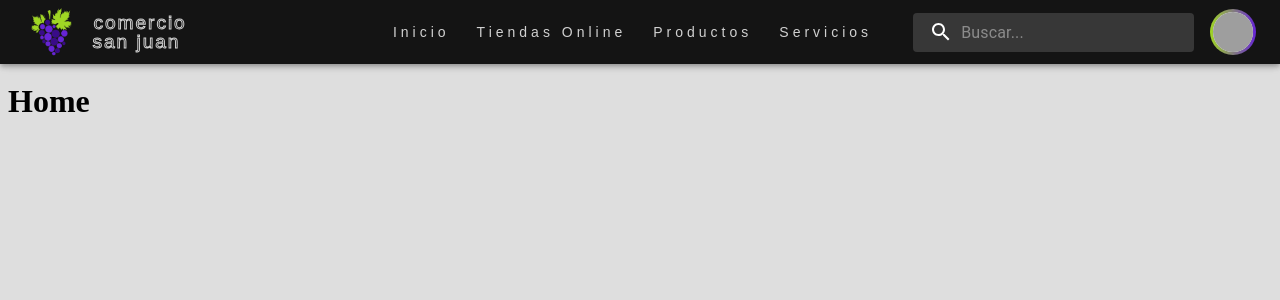
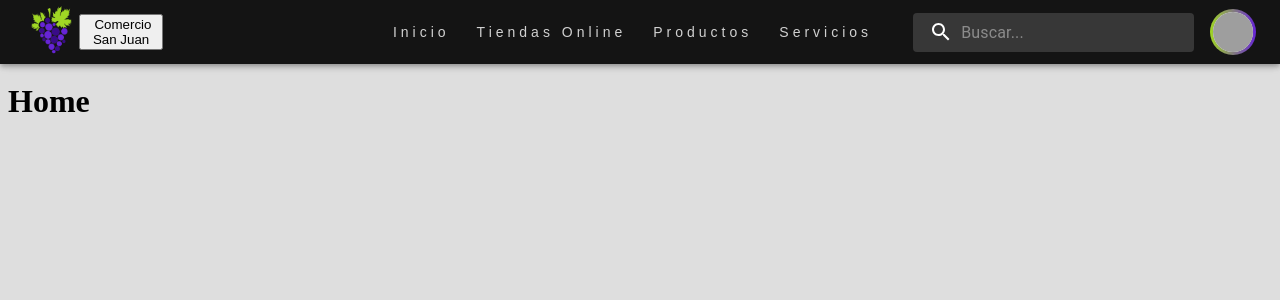
Before and after one commit to nico98gon/comercio-san-juan-next, a Next.js app: page / in a window 1280 px wide. Shown: the top 300 px of the page. Built offline with nearby package versions, Linux system fonts and the light colour scheme; grey boxes are pictures that could not be loaded.

Commit message:
Pages linked

```diff
--- a/components/AvatarComponent.tsx
+++ b/components/AvatarComponent.tsx
@@ -17,7 +17,7 @@ export const AvatarComponent = () => {
                 <IconButton sx={{ p: 0 }} >
                     <Avatar
                     alt="Remy Sharp"
-                    src="/static/images/avatar/3.jpg"
+                    src="/images/avatar/3.jpg"
                     sx={{
                             bgcolor: '#DFE2F5',
                             color: '#141414',
@@ -29,6 +29,7 @@ export const AvatarComponent = () => {
             </Tooltip>
             <Menu
                 sx={{ mt: '45px' }}
+                open={ false }
                 id="menu-appbar"
                 // anchorEl={anchorElUser}
                 anchorOrigin={{
--- a/components/Comercio.tsx
+++ b/components/Comercio.tsx
@@ -1,16 +1,17 @@
 'use client'
 
 import { Box } from "@mui/material"
+import Link from "next/link"
 
 export const Comercio = () => {
     return (
-
         <Box sx={{ display: { md: 'block', xs: 'none' }}}>
-            <button href="/" data-text="Awesome" className="buttonSweep">
-                <span className="actual-text">&nbsp;&nbsp;Comercio&nbsp;<br />&nbsp;San&nbsp;Juan&nbsp;</span>
-                {/* <span className="hover-text" aria-hidden="true">&nbsp;&nbsp;Comercio&nbsp;<br />&nbsp;San&nbsp;Juan&nbsp;</span> */}
-            </button>
+            <Link href="/">
+                <button type="button">
+                    <span className="actual-text">&nbsp;&nbsp;Comercio&nbsp;<br />&nbsp;San&nbsp;Juan&nbsp;</span>
+                    {/* <span className="hover-text" aria-hidden="true">&nbsp;&nbsp;Comercio&nbsp;<br />&nbsp;San&nbsp;Juan&nbsp;</span> */}
+                </button>
+            </Link>
         </Box>
-
     )
 }
--- a/components/PagesButtons.tsx
+++ b/components/PagesButtons.tsx
@@ -1,4 +1,6 @@
 'use client'
+
+import Link from "next/link"
 
 // import { useAnchor } from "../../hooks";
 
@@ -10,24 +12,32 @@ export const PagesButtons = () => {
     return (
         <>
             {/* <button className="cta" onClick={ handleCloseNavMenu }> */}
+            <Link href="/">
                 <button className="cta">
                     <span className="hover-underline-animation"> Inicio </span>
                 </button>
+            </Link>
 
             {/* <button className="cta" onClick={ handleCloseNavMenu }> */}
+            <Link href="/virtual-stores">
                 <button className="cta">
                     <span className="hover-underline-animation"> Tiendas Online </span>
                 </button>
+            </Link>
 
             {/* <button className="cta" onClick={ handleCloseNavMenu }> */}
+            <Link href="/products">
                 <button className="cta">
                     <span className="hover-underline-animation"> Productos </span>
                 </button>
+            </Link>
 
             {/* <button className="cta" onClick={ handleCloseNavMenu }> */}
+            <Link href="/services">
                 <button className="cta">
                     <span className="hover-underline-animation"> Servicios </span>
                 </button>
+            </Link>
         </>
     )
 }
--- a/layouts/NavBar.tsx
+++ b/layouts/NavBar.tsx
@@ -10,6 +10,7 @@ import { Search } from 'components/Search';
 import { AvatarComponent } from 'components/AvatarComponent';
 import Image from 'next/image';
 import logoImage from 'assets/img/grapeLogo2.jpg';
+import Link from 'next/link';
 
 // import { ThemeButton } from "../../helpers";
 
@@ -45,12 +46,14 @@ export const NavBar = () => {
                 <Container maxWidth="xl">
                     <Toolbar disableGutters>
 
+                    <Link href="/">
                         <Image
                             src={logoImage}
                             width={55}
                             height={55}
                             alt="Logo Comercio San Juan"
                         />
+                    </Link>
 
                         <Comercio />
 
```
Also changed, not shown: app/products/page.tsx (renamed from app/product/page.tsx), app/services/page.tsx (renamed from app/service/page.tsx), 1 other file (tests, documents, lock files or other folders). Lines whose indentation alone changed are shown as unchanged.
